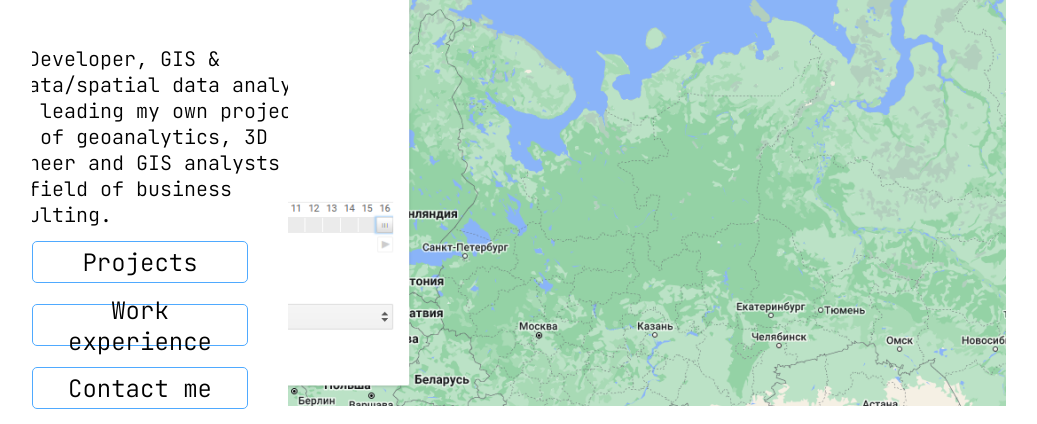
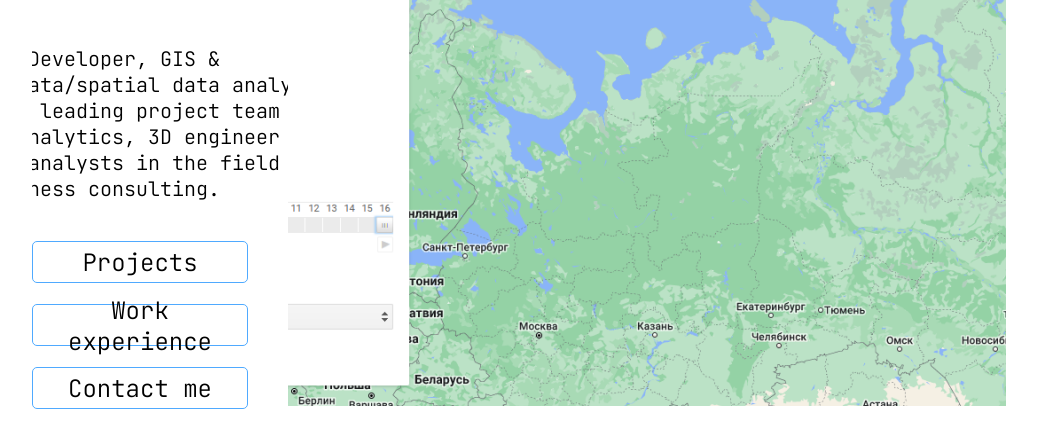
Before and after one commit to akbulat/portfolio, a website built with Parcel: page index.html in a window 1280 px wide. Shown: the part 266-690 px from the top of the page, without its empty margins (96-1133 px from the left). Built offline with nearby package versions, Linux system fonts and the light colour scheme.

Commit message:
Update index.html

```diff
--- a/index.html
+++ b/index.html
@@ -17,9 +17,8 @@
         <div class="left-block2">
           <b class="b">Akbulat Fazliev </b>
           <div class="geodata-spatial-data">
-            GIS Developer, GIS & geodata/spatial data analyst. I am leading my own
-            project team of geoanalytics, 3D engineer and GIS analysts in the field
-            of business consulting.
+            GIS Developer, GIS & geodata/spatial data analyst. Team leading project team of
+            geoanalytics, 3D engineer and GIS analysts in the field of business consulting.
           </div>
           <i class="geodata-ingeneer">@R06LoXXX_k1d</i>
 <div class="projectsbutton" onclick="scrollToSection('projects')">
```
